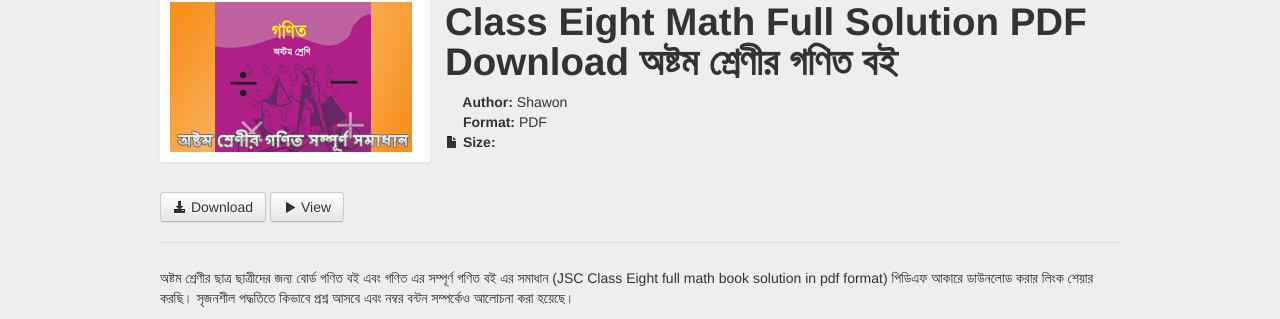
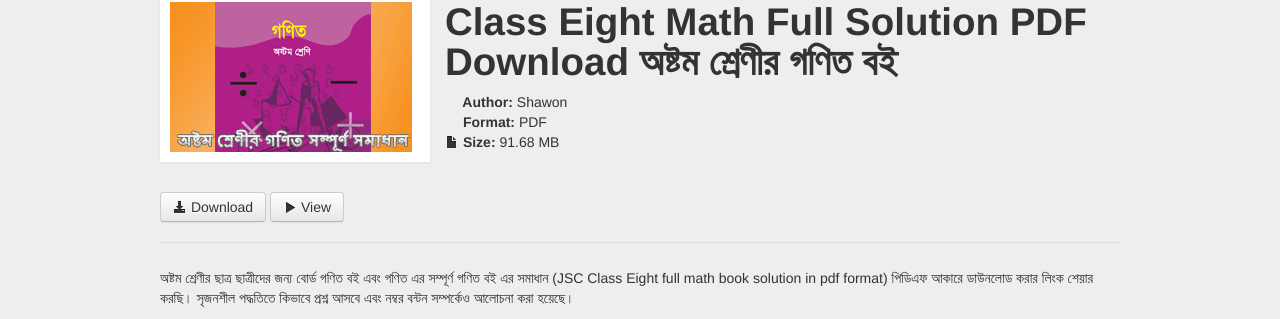
Before and after one commit to musicsbd/musicsbd.github.io, a Jekyll site: the page built from _posts/2019-02-11-cls8.markdown, in a window 1280 px wide. Shown: the part 212-531 px from the top of the page. Built offline with Jekyll 4.4.1, drawn with Linux system fonts in a browser that asks for light colours; Markdown is read by kramdown in place of the engine named in the settings; comment, search, counter and statistics services are not loaded.

Commit message:
Update 2019-02-11-cls8.markdown

```diff
--- a/_posts/2019-02-11-cls8.markdown
+++ b/_posts/2019-02-11-cls8.markdown
@@ -8,6 +8,7 @@ demo : https://drive.google.com/open?id=1PPNnQPDOhm9UBRTUe9VGlGwP7RSxSvhy
 author: Shawon
 thumbnail: cls8.png
 license: PDF
+size: 91.68 MB
 ---
 
 অষ্টম শ্রেণীর ছাত্র ছাত্রীদের জন্য  বোর্ড গণিত বই এবং গণিত এর সম্পূর্ণ গণিত বই এর সমাধান (JSC Class Eight full math book solution in pdf format) পিডিএফ আকারে ডাউনলোড করার লিংক শেয়ার করছি।  সৃজনশীল পদ্ধতিতে কিভাবে প্রশ্ন আসবে এবং নম্বর বন্টন সম্পর্কেও আলোচনা করা হয়েছে।
```
